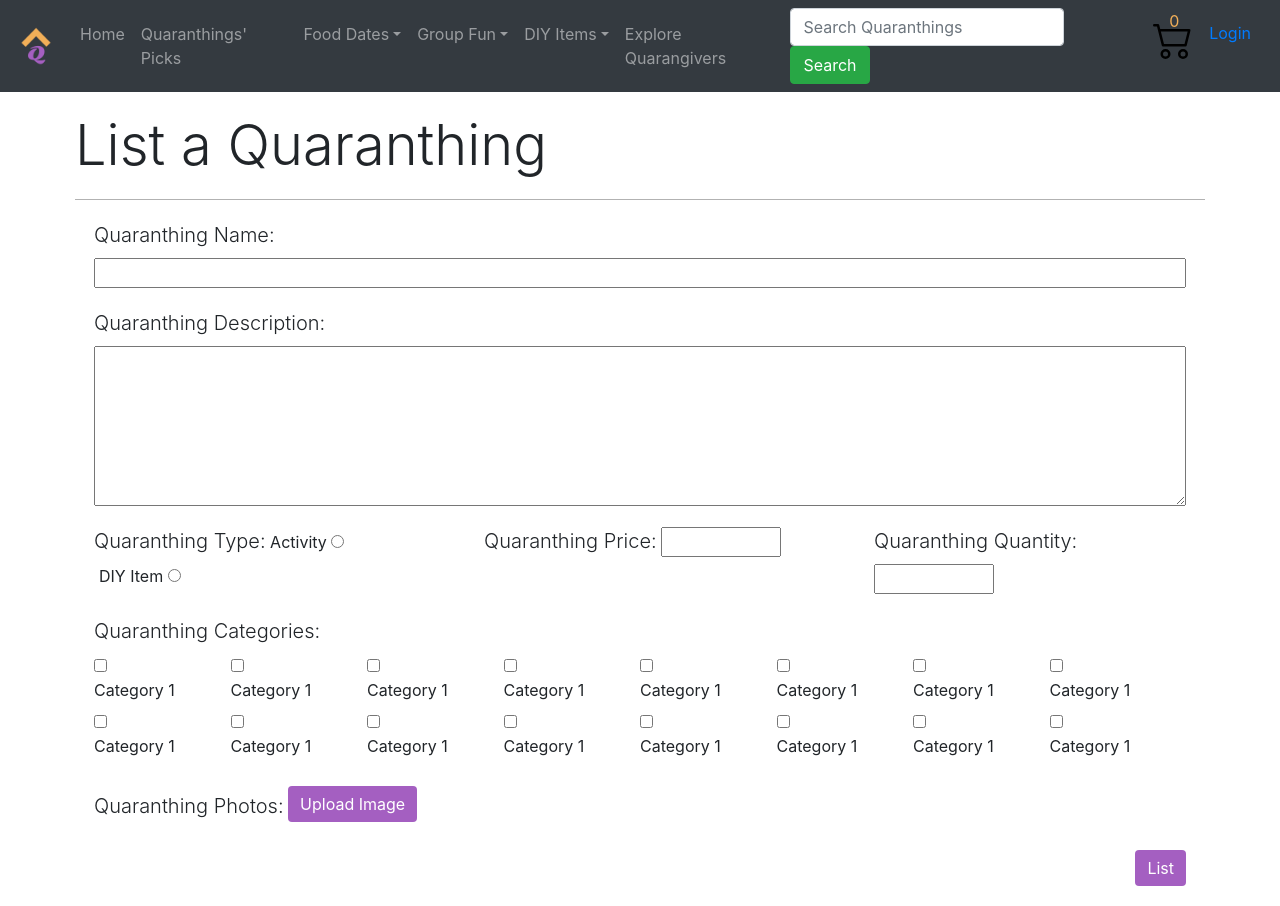
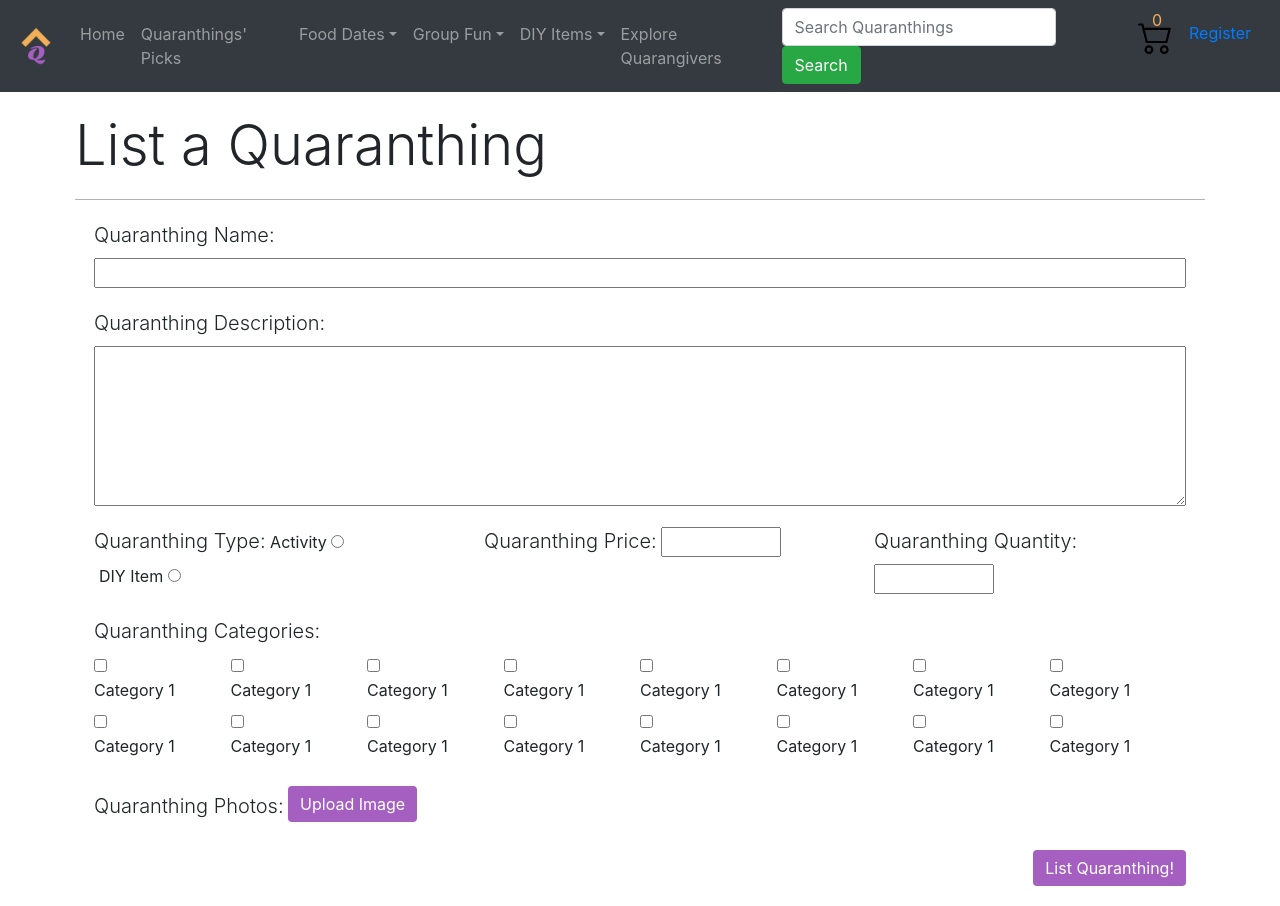
Before and after one commit to bentsai10/E-Commerce-Site, a Django app: template quaranthings/templates/new_quaranthing.html in a window 1280 px wide. Run offline with Django 3.2, Linux system fonts and the light colour scheme; the template is opened without the code that fills it, so the values that code supplies are empty; some libraries are stand-ins or nearby versions.

Commit message:
user dropdown bug fix, login/register redirect logic tweak

```diff
--- a/login/templates/login.html
+++ b/login/templates/login.html
@@ -8,6 +8,9 @@
         <link rel="stylesheet" href="https://stackpath.bootstrapcdn.com/bootstrap/4.5.0/css/bootstrap.min.css" integrity="sha384-9aIt2nRpC12Uk9gS9baDl411NQApFmC26EwAOH8WgZl5MYYxFfc+NcPb1dKGj7Sk" crossorigin="anonymous">
         <link rel="stylesheet" href="https://cdnjs.cloudflare.com/ajax/libs/font-awesome/5.14.0/css/all.min.css">
         <script src="https://cdnjs.cloudflare.com/ajax/libs/font-awesome/5.14.0/js/all.min.js"></script>
+        <script src="https://code.jquery.com/jquery-3.5.1.slim.min.js" integrity="sha384-DfXdz2htPH0lsSSs5nCTpuj/zy4C+OGpamoFVy38MVBnE+IbbVYUew+OrCXaRkfj" crossorigin="anonymous"></script>
+        <script src="https://cdn.jsdelivr.net/npm/popper.js@1.16.0/dist/umd/popper.min.js" integrity="sha384-Q6E9RHvbIyZFJoft+2mJbHaEWldlvI9IOYy5n3zV9zzTtmI3UksdQRVvoxMfooAo" crossorigin="anonymous"></script>
+        <script src="https://stackpath.bootstrapcdn.com/bootstrap/4.5.0/js/bootstrap.min.js" integrity="sha384-OgVRvuATP1z7JjHLkuOU7Xw704+h835Lr+6QL9UvYjZE3Ipu6Tp75j7Bh/kR0JKI" crossorigin="anonymous"></script>
         <style>
             img{
                 height: 40px;
--- a/login/templates/register.html
+++ b/login/templates/register.html
@@ -8,6 +8,9 @@
         <link rel="stylesheet" href="https://stackpath.bootstrapcdn.com/bootstrap/4.5.0/css/bootstrap.min.css" integrity="sha384-9aIt2nRpC12Uk9gS9baDl411NQApFmC26EwAOH8WgZl5MYYxFfc+NcPb1dKGj7Sk" crossorigin="anonymous">
         <link rel="stylesheet" href="https://cdnjs.cloudflare.com/ajax/libs/font-awesome/5.14.0/css/all.min.css">
         <script src="https://cdnjs.cloudflare.com/ajax/libs/font-awesome/5.14.0/js/all.min.js"></script>
+        <script src="https://code.jquery.com/jquery-3.5.1.slim.min.js" integrity="sha384-DfXdz2htPH0lsSSs5nCTpuj/zy4C+OGpamoFVy38MVBnE+IbbVYUew+OrCXaRkfj" crossorigin="anonymous"></script>
+        <script src="https://cdn.jsdelivr.net/npm/popper.js@1.16.0/dist/umd/popper.min.js" integrity="sha384-Q6E9RHvbIyZFJoft+2mJbHaEWldlvI9IOYy5n3zV9zzTtmI3UksdQRVvoxMfooAo" crossorigin="anonymous"></script>
+        <script src="https://stackpath.bootstrapcdn.com/bootstrap/4.5.0/js/bootstrap.min.js" integrity="sha384-OgVRvuATP1z7JjHLkuOU7Xw704+h835Lr+6QL9UvYjZE3Ipu6Tp75j7Bh/kR0JKI" crossorigin="anonymous"></script>
         <style>
             img{
                 height: 40px;
--- a/login/views.py
+++ b/login/views.py
@@ -8,9 +8,13 @@ def index(request):
     return render(request, 'home.html')
 
 def login(request):
+    if 'logged_user' in request.session:
+        return redirect('/')
     return render(request, 'login.html')
 
 def register(request):
+    if 'logged_user' in request.session:
+        return redirect('/')
     return render(request, 'register.html')
 
 def process_register(request):
--- a/quaranthings/templates/new_quaranthing.html
+++ b/quaranthings/templates/new_quaranthing.html
@@ -8,7 +8,9 @@
         <link rel="stylesheet" href="https://stackpath.bootstrapcdn.com/bootstrap/4.5.0/css/bootstrap.min.css" integrity="sha384-9aIt2nRpC12Uk9gS9baDl411NQApFmC26EwAOH8WgZl5MYYxFfc+NcPb1dKGj7Sk" crossorigin="anonymous">
         <link rel="stylesheet" href="https://cdnjs.cloudflare.com/ajax/libs/font-awesome/5.14.0/css/all.min.css">
         <script src="https://cdnjs.cloudflare.com/ajax/libs/font-awesome/5.14.0/js/all.min.js"></script>
-        <script src="https://ajax.googleapis.com/ajax/libs/jquery/3.5.1/jquery.min.js"></script>
+        <script src="https://code.jquery.com/jquery-3.5.1.slim.min.js" integrity="sha384-DfXdz2htPH0lsSSs5nCTpuj/zy4C+OGpamoFVy38MVBnE+IbbVYUew+OrCXaRkfj" crossorigin="anonymous"></script>
+        <script src="https://cdn.jsdelivr.net/npm/popper.js@1.16.0/dist/umd/popper.min.js" integrity="sha384-Q6E9RHvbIyZFJoft+2mJbHaEWldlvI9IOYy5n3zV9zzTtmI3UksdQRVvoxMfooAo" crossorigin="anonymous"></script>
+        <script src="https://stackpath.bootstrapcdn.com/bootstrap/4.5.0/js/bootstrap.min.js" integrity="sha384-OgVRvuATP1z7JjHLkuOU7Xw704+h835Lr+6QL9UvYjZE3Ipu6Tp75j7Bh/kR0JKI" crossorigin="anonymous"></script>
         <script type="text/javascript">
             var loadFile = function(event) {
                 var section = document.getElementById('output');
@@ -48,8 +50,8 @@
             #cart_items{
                 color: #f2af58;
                 display: block;
-                margin-top: -50px;
-                margin-left: 16px;
+                margin-top: -46px;
+                margin-left: 14px;
             }
             nav{
                 background-color: silver;
@@ -144,16 +146,24 @@
                     <input class="form-control mr-sm-2" type="search" placeholder="Search Quaranthings" aria-label="Search" id = "search">
                     <button class="btn btn-success my-2 my-sm-0" type="submit">Search</button>
                 </form>
-                <li class="nav-item active">
-                    <a class="nav-link nav_svg_link" href="#"><img class = "icons" src="{% static 'shop_cart.svg' %}" alt="shopping cart" class = "nav_svg" id = "cart"><p id = "cart_items">0</p></a>
+                <li class="nav-item">
+                    <a class="nav-link nav_svg_link" href="#"><img src="{% static 'shop_cart.svg' %}" alt="shopping cart" class = "nav_svg" id = "cart"><p id = "cart_items">0</p></a>
                 </li>
-                <li class="nav-item active">
-                    {% if request.session.logged_user %}
-                    <a class="nav-link" id = "profile" href="#"><img class = "icons" src="{% static 'person.svg'%}" alt="profile icon" class = "nav_svg" ></a>
-                    {% else %}
-                    <a href="http://localhost:8000/login" class = "btn btn-link" style = "margin-top: 6px;">Login</a>
-                    {% endif %}
+                {% if request.session.logged_user %}
+                <li class="nav-item dropdown">
+                    <a class="nav-link dropdown-toggle" href="#" id="navbarDropdown" role="button" data-toggle="dropdown" aria-haspopup="true" aria-expanded="false"><img src="{% static 'person.svg' %}" alt="profile icon " class = "nav_svg"></a>
+                    <div class="dropdown-menu dropdown-menu-right" aria-labelledby="navbarDropdown">
+                      <a class="dropdown-item" href="http://localhost:8000/quaranthings/new">Post Quaranthings</a>
+                      <a class="dropdown-item" href="#">My Orders</a>
+                      <div class="dropdown-divider"></div>
+                      <a class="dropdown-item" href="http://localhost:8000/logout">Log Out</a>
+                    </div>
                 </li>
+                {% else %}
+                <li class="nav-item">
+                    <a href="http://localhost:8000/register" class = "btn btn-link" style = "margin-top: 6px;">Register</a>
+                </li>
+                {% endif %}
               </ul>
 
             </div>
@@ -266,7 +276,7 @@
                             <label class = "btn btn-primary" for="file" style="cursor: pointer;">Upload Image</label>
                             <p id="output" style="margin-right: 20px;"></p>
                         </div>
-                        <button class = "btn btn-primary ml-auto" style = "display: block;">List</button>
+                        <button class = "btn btn-primary ml-auto" style = "display: block;">List Quaranthing!</button>
                 </form>
             </div>
         </div>
```
Also changed, not shown: login/templates/home.html (+4 -4 lines).
